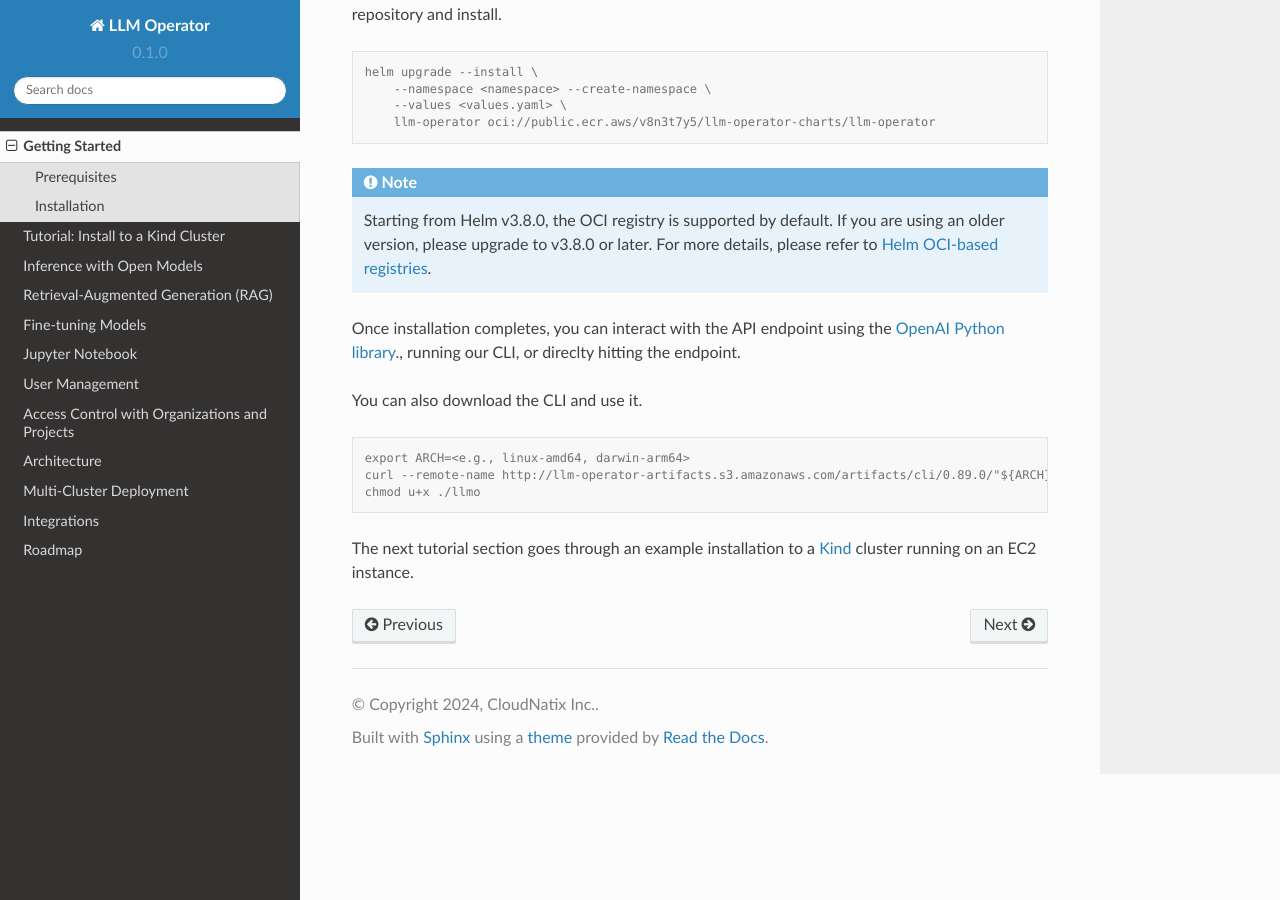
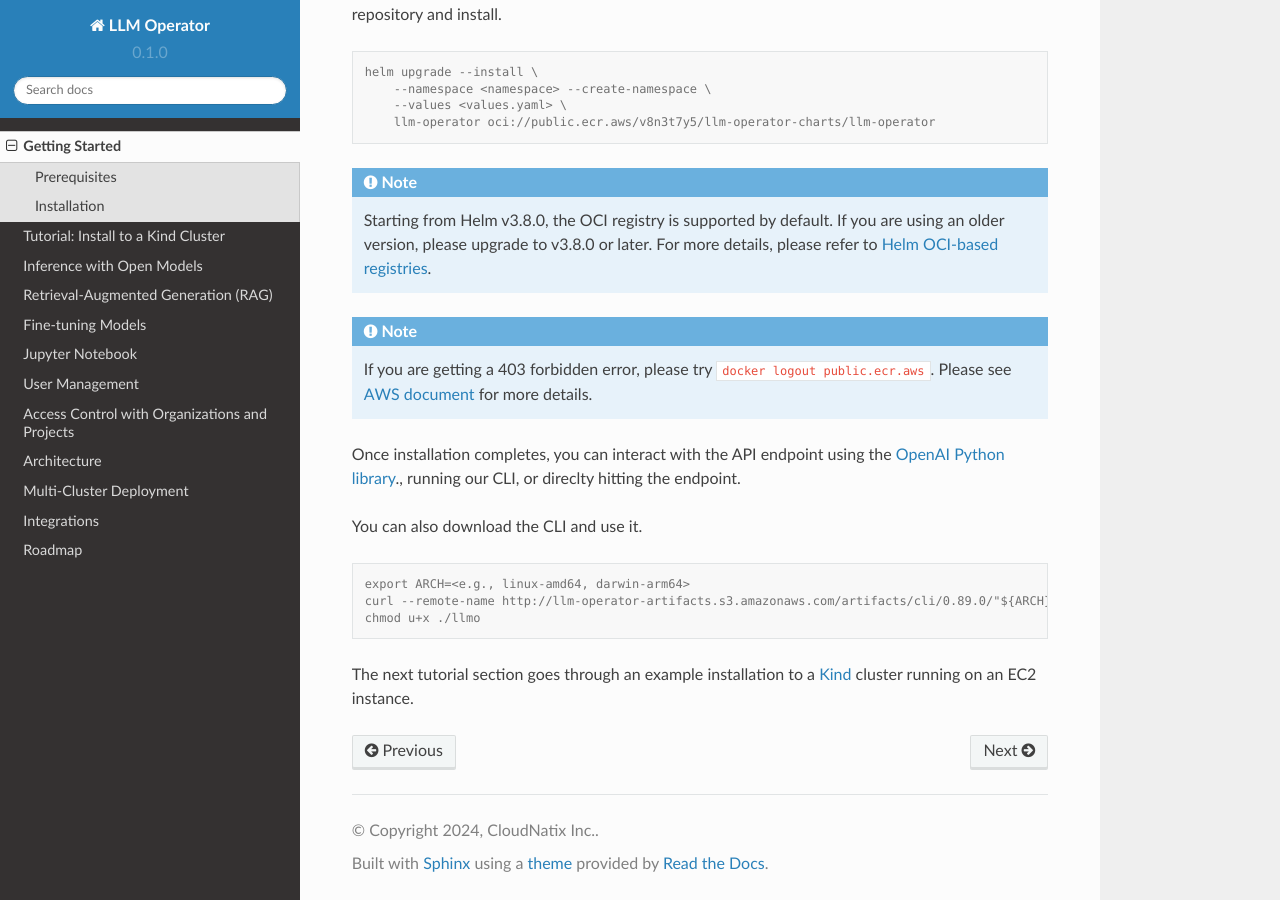
Before and after one commit to llm-operator/docs, a Sphinx documentation site: the page built from docs/source/getting_started.rst, in a window 1280 px wide and 900 px high, scrolled down 557 px. Built offline with Sphinx 7.4.7 and the Read the Docs theme 2.0.0, drawn with Linux system fonts in a browser that asks for light colours.

Commit message:
Add a note on 403 error from Helm install (#64)

```diff
--- a/docs/source/getting_started.rst
+++ b/docs/source/getting_started.rst
@@ -33,6 +33,11 @@ We provide a Helm chart for installing LLM Operator. You can obtain the Helm cha
    Starting from Helm v3.8.0, the OCI registry is supported by default. If you are using an older version, please upgrade to v3.8.0 or later.
    For more details, please refer to `Helm OCI-based registries <https://helm.sh/docs/topics/registries/>`_.
 
+.. note::
+
+   If you are getting a 403 forbidden error, please try ``docker logout public.ecr.aws``. Please see `AWS document <https://docs.aws.amazon.com/AmazonECR/latest/public/public-troubleshooting.html>`_ for more details.
+
+
 Once installation completes, you can interact with the API endpoint using the `OpenAI Python library <https://github.com/openai/openai-python>`_., running our CLI,
 or direclty hitting the endpoint.
 
```
